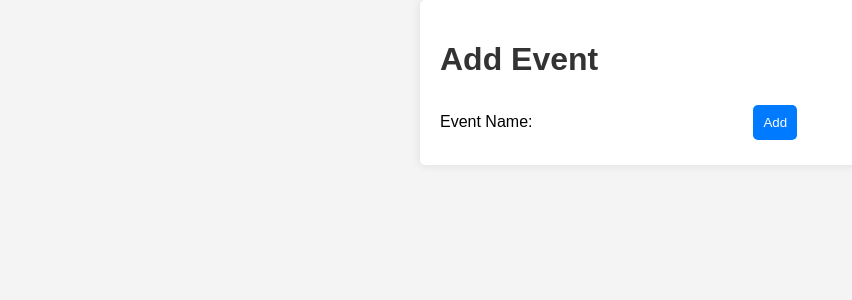
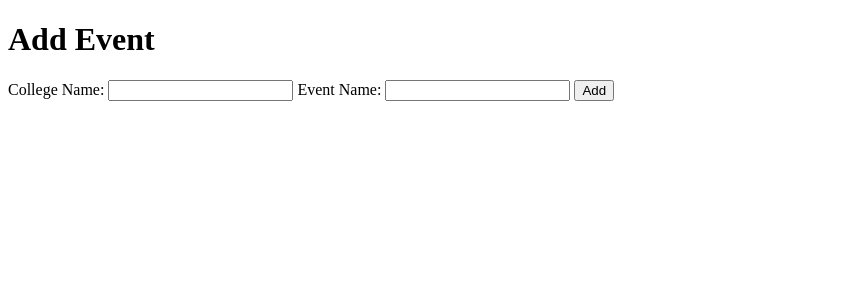
Before and after one commit to AmruthaChandrababu/mini-project, a Flask app: template templates/add_event.html in a window 1280 px wide. Shown: the top 300 px of the page, without its empty margins (0-852 px from the left). Run offline with Flask 3, Linux system fonts and the light colour scheme; the template is opened without the code that fills it, so the values that code supplies are empty; parts of the project's set-up code (start-up, migrations or seed data) failed here and were passed over.

Commit message:
Update add_event.html

```diff
--- a/templates/add_event.html
+++ b/templates/add_event.html
@@ -5,39 +5,7 @@
     <meta name="viewport" content="width=device-width, initial-scale=1.0">
     <title>Add Event</title>
     <style>
-        body {
-            font-family: Arial, sans-serif;
-            background-color: #f4f4f4;
-            margin: 0;
-            padding: 0;
-        }
-        .container {
-            max-width: 400px;
-            margin: auto;
-            padding: 20px;
-            background-color: #fff;
-            border-radius: 5px;
-            box-shadow: 0 0 10px rgba(0, 0, 0, 0.1);
-        }
-        h1 {
-            color: #333;
-        }
-        form {
-            margin-top: 20px;
-        }
-        input[type="text"],
-        input[type="password"],
-        button {
-            padding: 10px;
-            margin: 5px;
-            border: none;
-            border-radius: 5px;
-        }
-        button {
-            background-color: #007bff;
-            color: #fff;
-            cursor: pointer;
-        }
+        /* Your CSS styles here */
     </style>
 </head>
 <body>
@@ -45,6 +13,8 @@
         <h1>Add Event</h1>
         <!-- Form to add new event -->
         <form action="/add_event" method="POST">
+            <label>College Name:</label>
+            <input type="text" name="college">
             <label>Event Name:</label>
             <input type="text" name="event_name">
             <button type="submit">Add</button>
```
